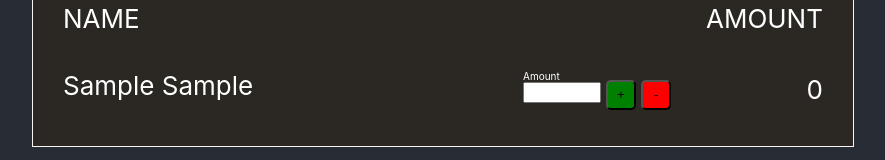
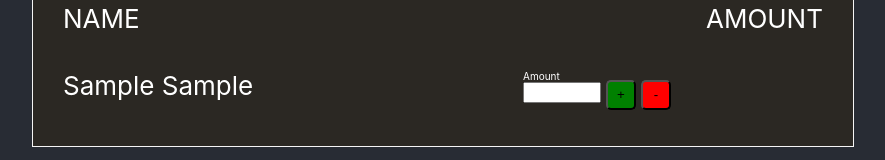
Before and after one commit to airidasju/react-assignements, a React (Create React App) app: page / in a window 1280 px wide. Both pictures are taken after typing "Sample", "Sample" into the empty fields and a click on the button "Submit". Shown: the part 401-561 px from the top of the page, without its empty margins (197-1082 px from the left). Built offline with nearby package versions, Linux system fonts and the light colour scheme.

Commit message:
full money transfer functionality

```diff
--- /dev/null
+++ b/src/Amount.jsx
@@ -0,0 +1,49 @@
+import { useState, useEffect } from 'react';
+
+function Amount({ person, setPerson }) {
+  const [balance, setBalance] = useState('');
+  const handleBalance = (event) => {
+    setBalance(event.target.value);
+  };
+
+  const submitHandler = (e) => {
+    e.preventDefault();
+    setBalance('');
+  };
+
+  return (
+    <div className='money-bin'>
+      <form className='amount-toChange' onSubmit={submitHandler}>
+        <div className='money-label'>
+          <label htmlFor='money'>Amount</label>
+          <input
+            className='money'
+            id='money'
+            type='number'
+            value={balance}
+            onChange={handleBalance}
+          ></input>
+        </div>
+        <button
+          className='money-btn add'
+          onClick={() =>
+            (person.balance = Number(person.balance) + Number(balance))
+          }
+        >
+          +
+        </button>
+        <button
+          className='money-btn remove'
+          onClick={() =>
+            (person.balance = Number(person.balance) - Number(balance))
+          }
+        >
+          -
+        </button>
+      </form>
+      {person.balance}
+    </div>
+  );
+}
+
+export default Amount;
--- a/src/ContactList.jsx
+++ b/src/ContactList.jsx
@@ -1,17 +1,7 @@
 import { useState, useEffect } from 'react';
+import Amount from './Amount';
 
 function List({ person, setPerson }) {
-  const [balance, setBalance] = useState(0);
-  const handleBalance = (event) => {
-    setBalance(event.target.value);
-  };
-
-  const submitHandler = (e) => {
-    console.log('asd');
-    e.preventDefault();
-    setBalance('');
-  };
-
   return (
     <ul>
       {person.map((p) => (
@@ -19,36 +9,7 @@ function List({ person, setPerson }) {
           <div>
             {p.name} {p.lastName}
           </div>
-          <div className='money-bin'>
-            <form className='amount-toChange' onSubmit={submitHandler}>
-              <div className='money-label'>
-                <label htmlFor='money'>Amount</label>
-                <input
-                  className='money'
-                  id='money'
-                  type='text'
-                  onChange={handleBalance}
-                ></input>
-              </div>
-              <button
-                className='money-btn add'
-                onClick={() =>
-                  (p.balance = Number(p.balance) + Number(balance))
-                }
-              >
-                +
-              </button>
-              <button
-                className='money-btn remove'
-                onClick={() =>
-                  (p.balance = Number(p.balance) - Number(p.balance))
-                }
-              >
-                -
-              </button>
-            </form>
-            {p.balance}
-          </div>
+          <Amount person={person}></Amount>
         </li>
       ))}
     </ul>
```
